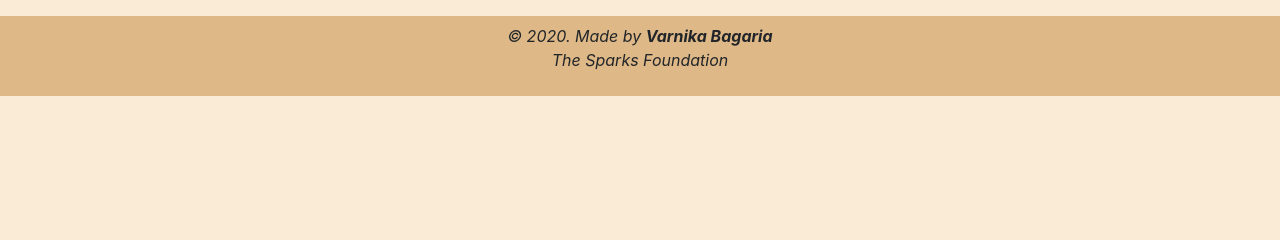
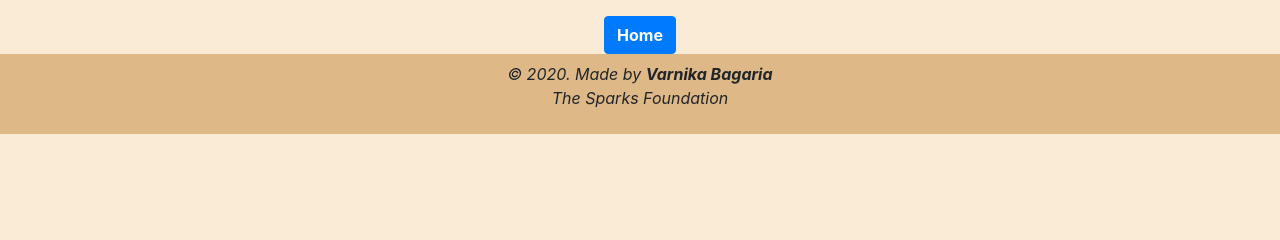
Before and after one commit to VarnikaB/Bank, a PHP site: page /transfer.php in a window 1280 px wide. Shown: the part 194-434 px from the top of the page. Run offline with PHP 8.4, Linux system fonts and the light colour scheme; data that the repository does not hold is empty.

Commit message:
Update transfer.php

```diff
--- a/transfer.php
+++ b/transfer.php
@@ -80,6 +80,7 @@
                 </div>
             </div>
          </div>
+            <center><a href="index.php"><button class="btn btn-primary" ><b>Home</b></button></a></center>
          <?php require_once "footer.php"; ?>
          <script src="https://code.jquery.com/jquery-3.5.1.slim.min.js" integrity="sha384-DfXdz2htPH0lsSSs5nCTpuj/zy4C+OGpamoFVy38MVBnE+IbbVYUew+OrCXaRkfj" crossorigin="anonymous"></script>
 <script src="https://cdn.jsdelivr.net/npm/bootstrap@4.5.3/dist/js/bootstrap.bundle.min.js" integrity="sha384-ho+j7jyWK8fNQe+A12Hb8AhRq26LrZ/JpcUGGOn+Y7RsweNrtN/tE3MoK7ZeZDyx" crossorigin="anonymous"></script>
```
